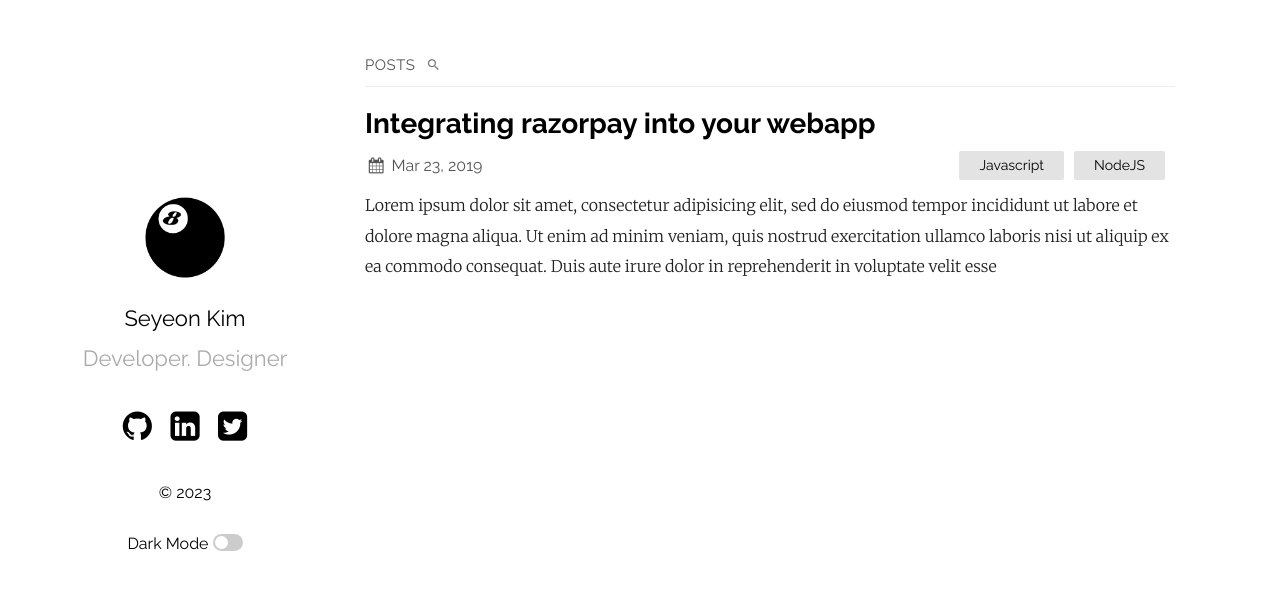
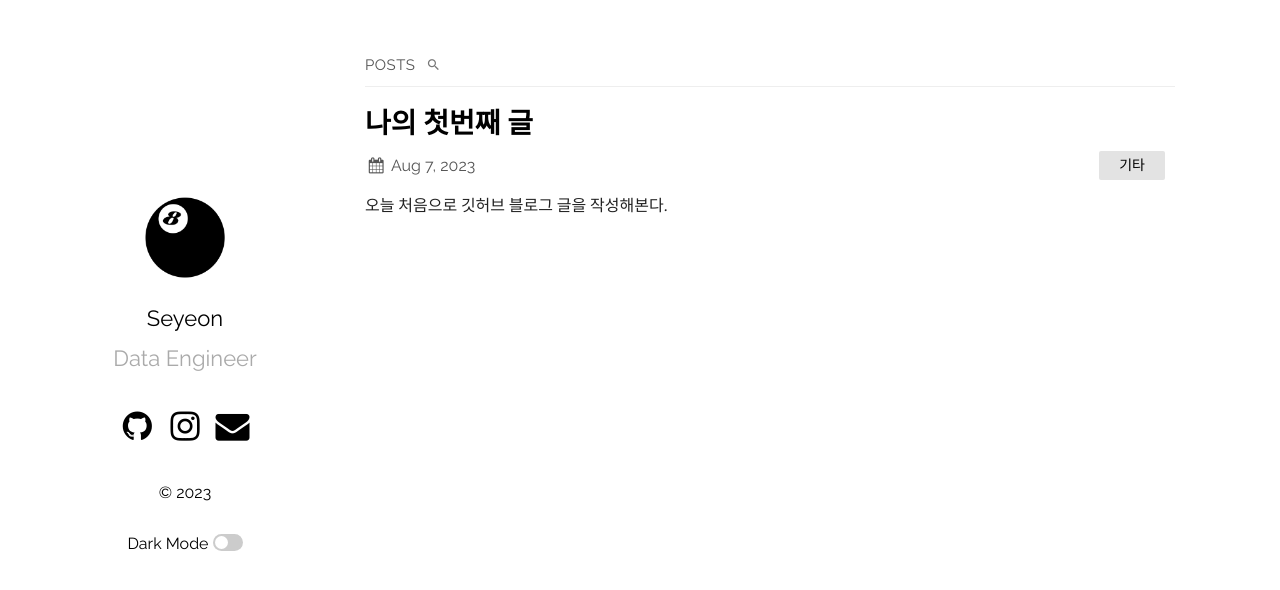
Before and after one commit to noeyeseyeon/noeyeseyeon.github.io, a Jekyll site: the page built from index.md, in a window 1280 px wide. Shown: the top 590 px of the page. Built offline with Jekyll 4.4.1, drawn with Linux system fonts in a browser that asks for light colours.

Commit message:
first post commit

````diff
--- a/_config.yml
+++ b/_config.yml
@@ -1,4 +1,4 @@
-title: Fall down 7 Stand up 8
+title: Fall down 7, Stand up 8
 author: Seyeon Kim
 email: gold3kite@naver.com
 description: > # this means to ignore newlines until "show_exerpts:"
@@ -12,8 +12,8 @@ show_excerpts: true # set to true to show excerpts on the homepage
 sass:
   sass_dir: _sass
 plainwhite:
-  name: Seyeon Kim
-  tagline: Developer. Designer
+  name: Seyeon
+  tagline: Data Engineer
   date_format: "%b %-d, %Y"
   sitemap: true # set to true to generate sitemap.xml content
   search: true # set to true to enable searchbar
@@ -26,19 +26,19 @@ plainwhite:
     - post
   # generate social links in footer
   social_links:
-    twitter: samarsault
-    github:  samarsault
-    linkedIn: in/samarsault
+    #twitter: samarsault
+    github:  noeyeseyeon
+    #linkedIn: in/samarsault
     #dribbble: jekyll
     #flickr:   jekyll
-    #instagram: jekyll
+    instagram: noeyes_seyeon
     #pinterest: jekyll
     #youtube: jekyll
     #facebook: jekyll
     #soundcloud: jekyll
     #telegram: jekyll
     #gitlab: jekyll
-    #email: jekyll
+    email: gold3kite@naver.com
 
     # Mastodon instances
     # mastodon:
--- a/_posts/2019-03-23-welcome-to-jekyll.markdown
+++ /dev/null
@@ -1,28 +0,0 @@
----
-layout: post
-title:  "Integrating razorpay into your webapp"
-date:   2019-03-23 21:03:36 +0530
-categories: Javascript NodeJS
----
-Lorem ipsum dolor sit amet, consectetur adipisicing elit, sed do eiusmod tempor incididunt ut labore et dolore magna aliqua. Ut enim ad minim veniam, quis nostrud exercitation ullamco laboris nisi ut aliquip ex ea commodo consequat. Duis aute irure dolor in reprehenderit in voluptate velit esse
-
-```javascript
-const Razorpay = require('razorpay');
-
-let rzp = Razorpay({
-	key_id: 'KEY_ID',
-	secret: 'name'
-});
-
-// capture request
-rzp.capture(payment_id, cost)
-	.then(function (data) {
-		return 2;
-	})
-```
-
-Check out the [Jekyll docs][jekyll-docs] for more info on how to get the most out of Jekyll. File all bugs/feature requests at [Jekyll’s GitHub repo][jekyll-gh]. If you have questions, you can ask them on [Jekyll Talk][jekyll-talk].
-
-[jekyll-docs]: https://jekyllrb.com/docs/home
-[jekyll-gh]:   https://github.com/jekyll/jekyll
-[jekyll-talk]: https://talk.jekyllrb.com/
````
Also changed, not shown: _posts/2023-08-07-나의 첫번째 글.markdown (added, +17 -0 lines).
